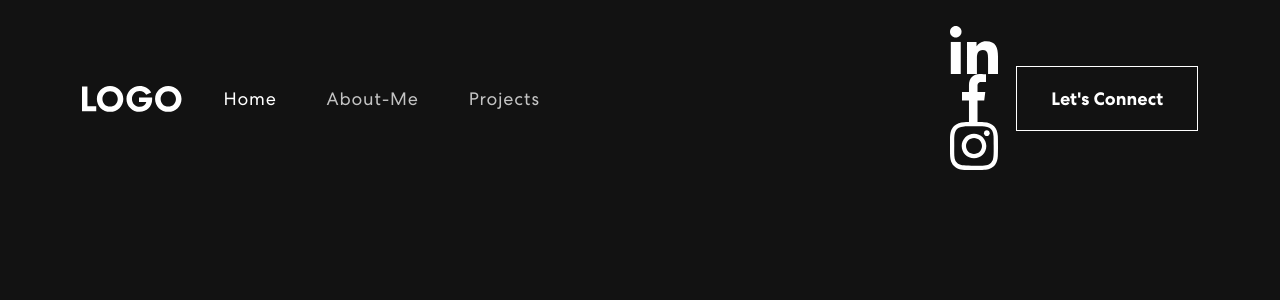
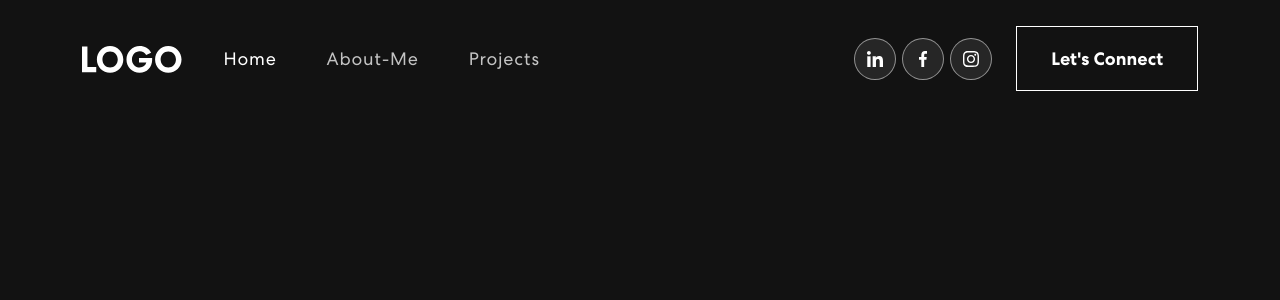
Before and after one commit to fatimahpatel/personal_portfolio, a React (Create React App) app: page / in a window 1280 px wide. Shown: the top 300 px of the page. Built offline with nearby package versions, Linux system fonts and the light colour scheme.

Commit message:
changed line 65 div className from social-icons to social-icon

```diff
--- a/src/App.css
+++ b/src/App.css
@@ -257,6 +257,8 @@ nav.navbar .navbar-toggler[aria-expanded="true"] .navbar-toggler-icon {
 
 
 
+
+
 .App {
   text-align: center;
 }
--- a/src/components/NavBar.js
+++ b/src/components/NavBar.js
@@ -62,7 +62,7 @@ export const NavBar = () =>{
             <Nav.Link href="#projects" className={activeLink === 'projects' ? 'active navbar-link': 'navbar-link'} onClick={()=> onUpdateActiveLink('projects')}>Projects</Nav.Link>
           </Nav>
           <span className="navbar-text">
-            <div className="social-icons">
+            <div className="social-icon">
                 <a href="https://twitter.com/FatimahwithaH"><img src={navIcon1} alt=""/></a>
                 <a href="https://twitter.com/FatimahwithaH"><img src={navIcon2} alt=""/></a>
                 <a href="https://twitter.com/FatimahwithaH"><img src={navIcon3} alt=""/></a>
```
